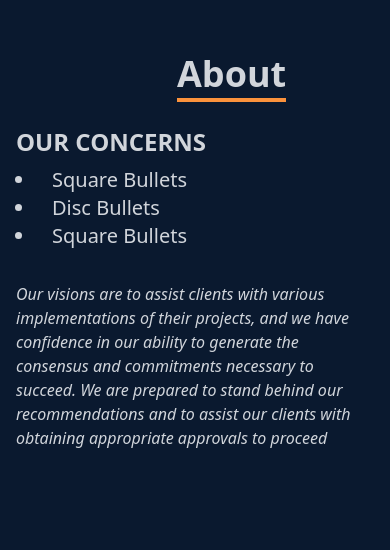
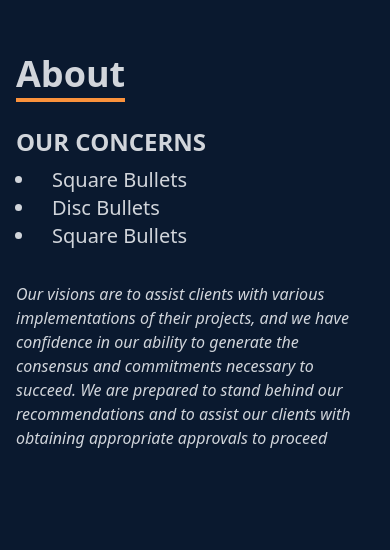
Before and after one commit to Minhaz3896/olympic, a React (Create React App) app: page / in a window 390 px wide. Shown: the part 1014-1564 px from the top of the page. Built offline with nearby package versions, Linux system fonts and the light colour scheme.

Commit message:
About:fixed CSS

```diff
--- a/src/components/About.jsx
+++ b/src/components/About.jsx
@@ -3,10 +3,10 @@ import React from 'react'
 const About = () => {
   return (
     <div name='about' className='w-full h-screen bg-[#0a192f] text-gray-300'>
-        <div className='flex flex-col justify-center items-center w-full h-full'>
+        <div className='flex flex-col justify-center items-start w-full h-full sm:items-center'>
             <div className='max-w-[100px] w-full px-4 grid grid-cols-2 gap-8'>
 
-                <div className='pb-8 pl-4'>
+                <div className='pb-8'>
                     <p className='text-4xl font-bold inline border-b-4 border-orange-400 '>About</p>
                 </div>
             </div>
```
